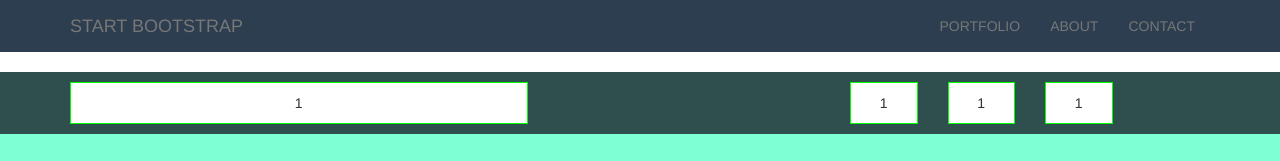
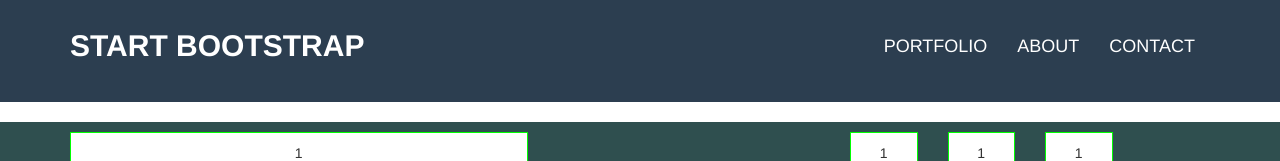
Before and after one commit to mariomsc7/html-css-bootstrap-freelancer, a plain HTML site: page index.html in a window 1280 px wide. Shown: the top 161 px of the page. Drawn offline with nearby package versions, Linux system fonts and the light colour scheme; grey boxes are pictures that could not be loaded.

Commit message:
add-header

```diff
--- a/css/style.css
+++ b/css/style.css
@@ -1,18 +1,38 @@
 /* CUSTOM MODS --------------------------------------------*/
 
 /* HEADER-NAVIGATION --------------------------------------*/
+
+.navbar-padding {
+    padding-top: 20px;
+    padding-bottom: 20px;
+}
 
 .navbar-custom {
     background-color: #2c3e50;
     border-color: transparent;
     border-radius: 0%;
 }
-
-.text-white {
+.navbar-header .hover-none:hover {
     color: white;
 }
 
+.navbar-default .text-white {
+    color: white;
+}
 
+.navbar-default .text-white>li>a {
+    color: white;
+}
+
+.text-size-left {
+    font-size: 30px;
+    font-weight: 600;
+}
+
+.text-size-right {
+    font-size: 18px;
+    font-weight: 500;
+}
 
 
 
--- a/index.html
+++ b/index.html
@@ -14,9 +14,9 @@
 <body>
 
     <nav class="navbar navbar-default navbar-custom">
-        <div class="container">
+        <div class="container navbar-padding">
           <!-- Brand and toggle get grouped for better mobile display -->
-          <div class="navbar-header">
+          <div class="navbar-header hover-none">
               <!-- HAMBURGER -->
             <button type="button" class="navbar-toggle collapsed" data-toggle="collapse" data-target="#bs-example-navbar-collapse-1" aria-expanded="false">
               <span class="sr-only">Toggle navigation</span>
@@ -24,12 +24,12 @@
               <span class="icon-bar"></span>
               <span class="icon-bar"></span>
             </button>
-            <a class="navbar-brand text-white" href="#">START BOOTSTRAP</a>
+            <p class="navbar-brand text-white text-size-left">START BOOTSTRAP</p>
           </div>
 
           <!-- Collect the nav links, forms, and other content for toggling -->
           <div class="collapse navbar-collapse">
-            <ul class="nav navbar-nav navbar-right text-white">
+            <ul class="nav navbar-nav navbar-right text-white text-size-right">
               <li><a href="#">PORTFOLIO</a></li>
               <li><a href="#">ABOUT</a></li>
               <li><a href="#">CONTACT</a></li>
```
